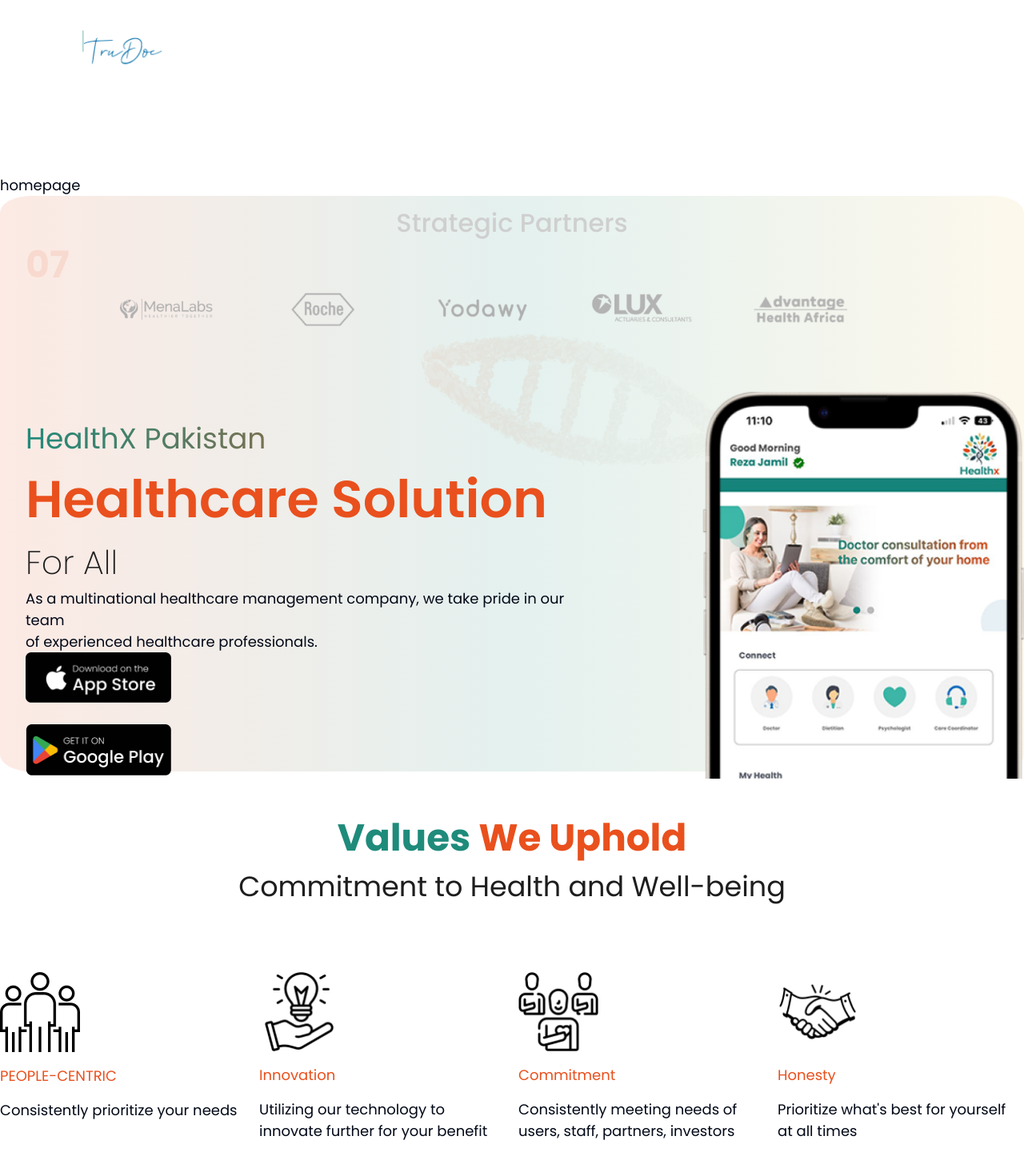
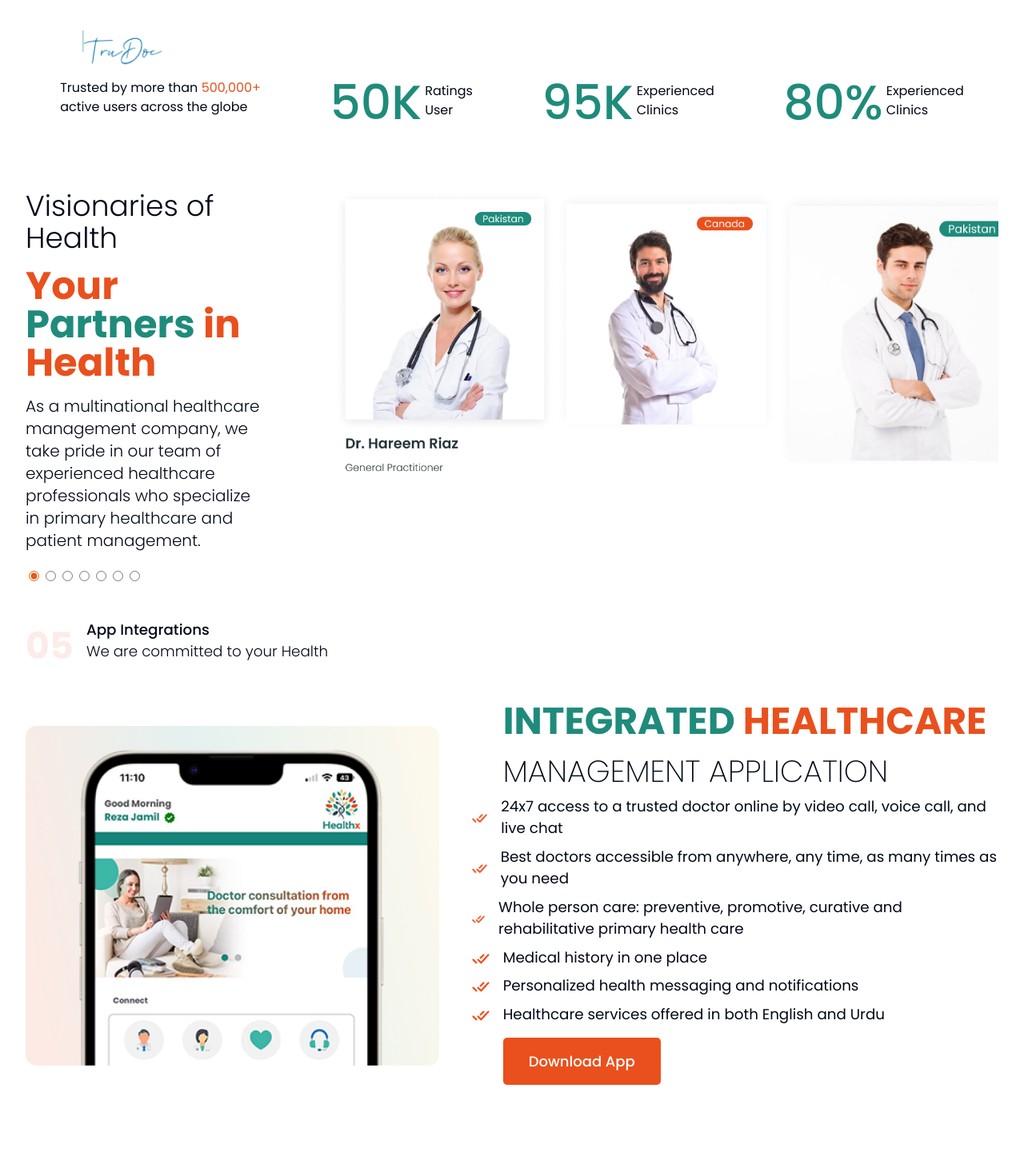
Before and after one commit to Sanjay1402/healthx, a Next.js app: page / in a window 1280 px wide. Shown: the part 182-1623 px from the top of the page at 80% size. Built offline with nearby package versions, Linux system fonts and the light colour scheme.

Commit message:
added and fixed components to homepage

```diff
--- a/src/app/home/page.jsx
+++ /dev/null
@@ -1,9 +0,0 @@
-import React from 'react'
-
-const page = () => {
-  return (
-    <div>page</div>
-  )
-}
-
-export default page
--- a/src/app/page.jsx
+++ b/src/app/page.jsx
@@ -10,17 +10,106 @@
   AccordionItem,
   AccordionTrigger,
 } from "@/components/ui/accordion";
+import Slider from "@/components/radioslider/Slider";
+
 
 export default function Home() {
   return (
-    <div className={styles.test}>
-      homepage
-      <AppBanner />
-      <Values />
-      <ContactBanner />
+    <div className="container">
+
+      <div className='flex justify-around mt-20 mb-20'>
+        <div className=''>Trusted by more than <span className='orange'>500,000+ <br></br></span>
+        active users across the globe</div>
+
+        <div className='flex'>
+            <div className='green text-6xl font-medium'>50K</div>
+
+            <div className='mt-1 ms-1'>
+
+                <div>
+                    Ratings
+                </div>
+                <div>
+                    User
+                </div>
+            </div>
+        </div>
+        <div className='flex'>
+            <div className='green text-6xl font-medium'>95K</div>
+
+            <div className='mt-1 ms-1'>
+
+                <div>
+                Experienced
+                </div>
+                <div>
+                Clinics
+                </div>
+            </div>
+        </div>
+
+
+        <div className='flex'>
+            <div className='green text-6xl font-medium'>80%</div>
+
+            <div className='mt-1 ms-1'>
+
+                <div>
+                Experienced
+                </div>
+                <div>
+                Clinics
+                </div>
+            </div>
+        </div>
+
+    </div>
+
+    <div className='flex gap-20 mb-10'>
+        <div className=' w-2/6'>
+        <div className='text-4xl font-light mb-4'>Visionaries of Health</div>
+        <div className='text-5xl mb-4 font-bold'><span className='orange'>Your </span> <span className='green'>Partners </span><span className='orange'>in Health</span></div>
+        <div className='font-light text-xl'>As a multinational healthcare management company, we take pride in our team of experienced healthcare professionals who specialize in primary healthcare and patient management.</div>
+        <div className='mt-5 justify-start'></div>
+        <Slider />
+        </div>
+
+        <div className='flex '>
+        <div className='pb-16'>
+        <Image
+              src="/doctors/1.png"
+              alt=""
+              height="406"
+              width="367"
+              className='pb-2'
+
+            />
+        </div>
+        <div>
+        <Image
+              src="/doctors/2.png"
+              alt=""
+              height="406"
+              width="367"
+
+            />
+        </div>
+        <div>
+        <Image
+              src="/doctors/3.png"
+              alt=""
+              height="300"
+              width="367"
+
+            />
+        </div>
+
+        </div>
+        </div>
+
       <AppIntegration />
       {/* Frequently Asked Component */}
-      <div className="container">
+
         <div className="flex justify-between">
           <div className="text-4xl mb-4 font-bold ">
             <span className="green">FREQUENTLY</span>{" "}
@@ -114,7 +203,9 @@
             </AccordionItem>
           </Accordion>
         </div>
+        <AppBanner />
+
       </div>
-    </div>
+
   );
 }
--- a/src/components/appintegration/AppIntegration.jsx
+++ b/src/components/appintegration/AppIntegration.jsx
@@ -4,7 +4,7 @@
 
 const AppIntegration = () => {
   return (
-    <div className={styles.container}>
+    <div className=''>
       <div className={styles.upper_part}>
         <div className={styles.five}>05</div>
         <div className={styles.integration_container}>
@@ -21,13 +21,13 @@
           <Image
             src="/Rectangle 18.png"
             alt=""
-            height="551"
+            height="581"
             width="671"
             className={styles.image}
           />
         </div>
 
-        <div>
+        <div className="ms-10">
           <div className={styles.bottom_top}>
             <span className={styles.greenheading}>INTEGRATED </span>
             <span className={styles.orangeheading}>HEALTHCARE</span>
--- a/src/components/appintegration/appintegration.module.css
+++ b/src/components/appintegration/appintegration.module.css
@@ -12,6 +12,7 @@
     font-size: 46px;
     opacity: 10%;
     font-weight: 700;
+    margin-right: 1rem;
 }
 .integration_text{
     font-weight: 500;
@@ -19,11 +20,13 @@
     line-height: 27.47px;
 }
 .integration_container{
-    margin-left: 2rem;
+    /* margin-left: 2rem; */
+
 }
 
 .bottom_part{
     display: flex;
+    margin-bottom: 5rem;
 }
 
 .list {
@@ -31,10 +34,14 @@
 }
 
 .list li {
-    margin-bottom: 14px;
+    margin-top: 0.5rem;
     font-weight: 300px;
     font-size: 18.31px;
     line-height: 27.47px;
+    display: flex;
+    /* justify-content: center; */
+    align-items: center;
+
 }
 
 .greenheading{
@@ -42,6 +49,7 @@
     font-size: 46.88px;
     line-height: 52.33px;
     color: #1F8B7B;
+    margin-left: 0rem;
 }
 
 .orangeheading{
@@ -86,3 +94,6 @@
     font-size: 18.31px;
     line-height: 27.47px;
 }
+.image{
+    margin-top: 2rem;
+}
```
Also changed, not shown: src/app/home/page.module.css (deleted).
